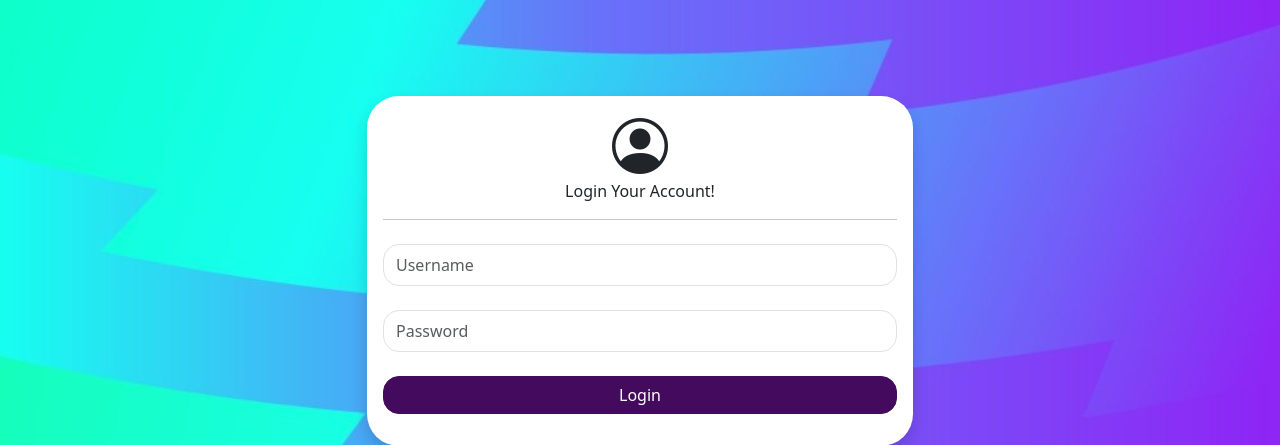
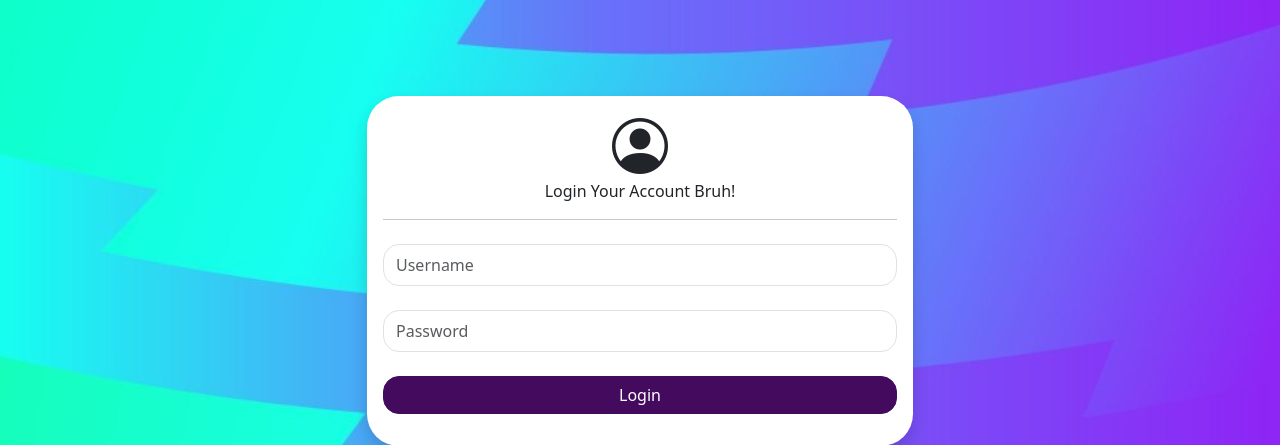
Before and after one commit to Ravicenna/Premier-League, a PHP site: page /login.php in a window 1280 px wide. Shown: the top 445 px of the page. Run offline with PHP 8.4, Linux system fonts and the light colour scheme.

Commit message:
ubah judul form login

```diff
--- a/login.php
+++ b/login.php
@@ -76,7 +76,7 @@ if ($_SERVER["REQUEST_METHOD"] == "POST") {
                     <div class="card-body">
                         <div class="text-center mb-3">
                             <i class="bi bi-person-circle h1 display-4"></i>
-                            <p>Login Your Account!</p>
+                            <p>Login Your Account Bruh!</p>
                             <hr/>
                         </div>
                         <form action="" method="POST">
```
